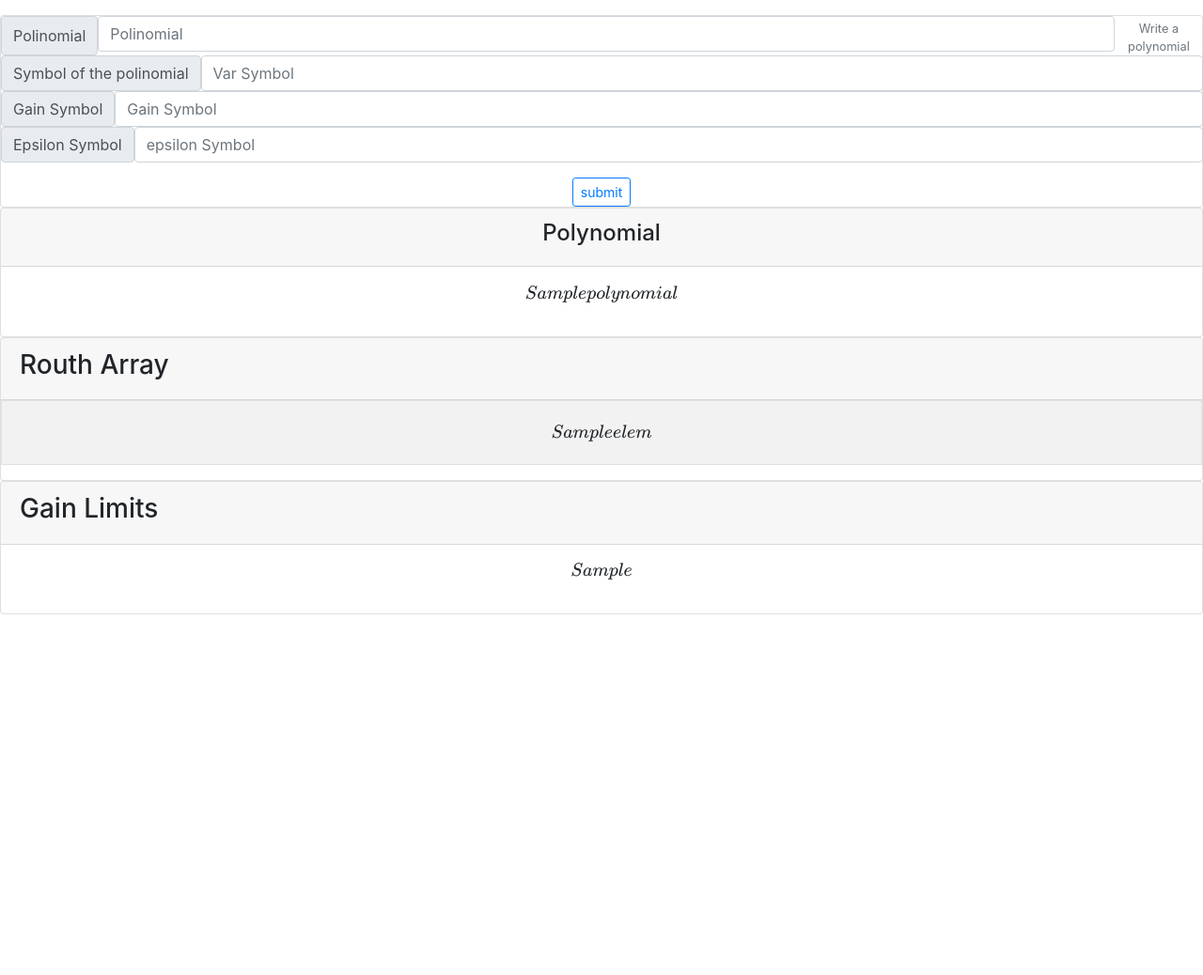
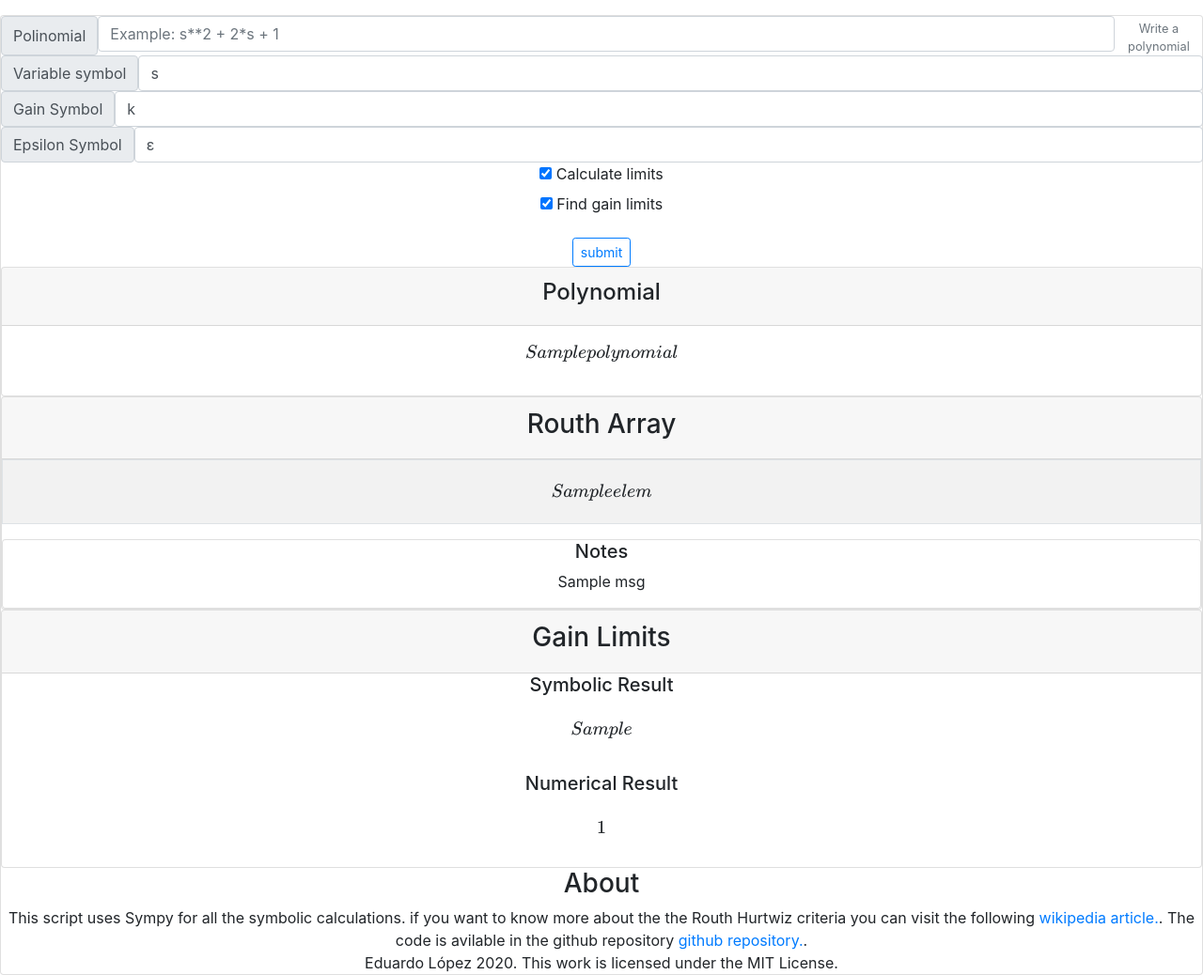
Before and after one commit to eduardo98m/Routh-Hurwitz-Stability-Criterion-Calculator, a Flask app: template templates/index.html in a window 1280 px wide. Shown: the part 65-1103 px from the top of the page at 94% size. Before the commit the page ends 719 px from the top, so only its background shows below. Run offline with Flask 2, Linux system fonts and the light colour scheme; the template is opened without the code that fills it: most values are stand-ins (such as "Sample title", 1, 10 or a date in 2020); parts of the project's set-up code (start-up, migrations or seed data) failed here and were passed over; some libraries are stand-ins or nearby versions.

Commit message:
Added Numerical value solution, default inputs and other options.

```diff
--- a/app.py
+++ b/app.py
@@ -4,6 +4,7 @@ from functions import Routh_Stability, SolveInequalities, eval_Epsilon
 
 from sympy.parsing.sympy_parser import parse_expr
 from sympy import symbols, poly, latex, simplify, expand, factor, N, collect
+from copy import deepcopy
 
 app = Flask(__name__)
 
@@ -21,90 +22,132 @@ def add_poly():
 
 	if request.method == 'POST':
 
-		# Web
+		try:
 
-		polynomia = request.form["poly"]
-		var = request.form["var"]
-		if var:
-			var = symbols(var)
-		else:
-			var =  symbols("s")
+			# Web
 
-		gain = request.form["gain"]
+			polynomia = request.form["poly"]
 
-		if gain:
-			gain = symbols(gain)
-		else:
-			gain =  symbols("k")
+			var = request.form["var"]
 
-		epsilon = request.form["epsilon"]
+			if var:
+				var = symbols(var)
+			else:
+				var =  symbols("s")
 
-		if epsilon:
-			epsilon = symbols(epsilon)
-		else:
-			epsilon =  symbols("ε")
+			gain = request.form["gain"]
+
+			if gain:
+				gain = symbols(gain)
+			else:
+				gain =  symbols("k")
+
+			epsilon = request.form["epsilon"]
+
+			if epsilon:
+				epsilon = symbols(epsilon)
+			else:
+				epsilon =  symbols("ε")
+
+
+
+			calc_lim  = bool(len(request.form.getlist("Calculate limits")))#fields.Boolean(request.form["Calculate limits"])
+			calc_gain = bool(len(request.form.getlist("Find gain limits")))#fields.Boolean(request.form["Find gain limits"])
+
+			#calc_gain = False
+
+
+			# Operations
+
+			Polynomial = poly(parse_expr(polynomia), var)
+
+			P = Polynomial.all_coeffs()
+
+
+			degree = len(P)
+
+			Polynomial_Latex = latex( collect(parse_expr(polynomia), var), order = 'lex' )
+
+
+			P.reverse()
+
+
+
+			R_array, Notes = Routh_Stability(P, limit_var = epsilon, print_array = False)
 
 
 
 
 
-		# Operations
+			gain_limits_num = "None"
+			gain_limits = "None"
 
-		Polynomial = poly(parse_expr(polynomia), var)
+			if calc_gain:
 
-		P = Polynomial.all_coeffs()
+				R_array_gain = R_array
 
+				try:
 
-		degree = len(P)
+					gain_limits_result = SolveInequalities(SolveInequalities(R_array_gain, gain))
 
-		Polynomial_Latex = latex( collect(parse_expr(polynomia), var), order = 'lex' )
-
-		print(Polynomial)
-		#help(Polynomial)
-
-		P.reverse()
-
-
-		if epsilon:
-			R_array = eval_Epsilon(Routh_Stability(P, limit_var = epsilon, print_array = False), epsilon)
-		else:
-			R_array = Routh_Stability(P, print_array = False)
-
-
-		try:
-
-			gain_limits = str(gain) + "\in" + latex(SolveInequalities(R_array, gain))
-
-		except:
-
-			try:
-
-				gain_limits = str(gain) + "\in" + latex(SolveInequalities(R_array, gain, solve_type = 'solve_sets'))
-
-
-			except:
-				gain_limits = "No Solution found"
+					gain_limits = str(gain) + "\in" + latex(gain_limits_result)
 
 
 
-		# Array elements are converted to strings
+					try:
 
-		n = len(R_array)
-		routh_array_LaTeX = []
-		for i in range(n):
-			row = R_array[i]
-			routh_array_LaTeX.append( [str(var) + "^{" + str(n - 1 - i) + '}:'] + [latex(elem) for elem in row ])
+
+						gain_limits_num = str(gain) + "\in" + latex(N(gain_limits_result))
+					except:
+
+						gain_limits_num = gain_limits
+
+
+				except :
+
+					try:
+						gain_limits_result =  SolveInequalities(R_array_gain, gain, solve_type = 'solve_sets')
+
+						gain_limits = str(gain) + "\in" + latex(gain_limits_result)
+
+						try:
+
+							gain_limits_num = str(gain) + "\in" + latex(N(gain_limits_result))
+						except:
+							gain_limits_num = gain_limits
+
+
+					except Exception as e:
+						print(e)
+						gain_limits = "No Solution found"
+						gain_limits_num =  "None"
+
+
+			if calc_lim:
+				R_array = eval_Epsilon(R_array, epsilon)
 
 
 
-		#flash(R_array)
+			# Array elements are converted to strings
+
+			n = len(R_array)
+			routh_array_LaTeX = []
+			for i in range(n):
+				row = R_array[i]
+				routh_array_LaTeX.append( [str(var) + "^{" + str(n - 1 - i) + '}:'] + [latex(elem) for elem in row ])
 
 
 
 
 
 
-		return render_template('index.html', Array = routh_array_LaTeX, gain_limits = gain_limits, Polynomial = Polynomial_Latex) #redirect(url_for('index'))
+			return render_template('index.html', Array = routh_array_LaTeX, gain_limits = gain_limits, Polynomial = Polynomial_Latex, Notes = Notes, gain_limits_num = gain_limits_num) #redirect(url_for('index'))
+
+
+		except Exception as e:
+
+			return render_template('index.html',  Notes = ["Unable to parse expression", "Error : " + str(e)])
+
 
 	else:
 
--- a/templates/index.html
+++ b/templates/index.html
@@ -44,38 +44,50 @@
 
 	<div class="input-group-prepend">
     	<span class="input-group-text">Polinomial</span>
-    	<input type = "text" name = "poly" placeholder="Polinomial" required class="form-control" aria-label="Sizing example input" aria-describedby="inputGroup-sizing-sm">
+    	<input type = "text" name = "poly" placeholder="Example: s**2 + 2*s + 1" required class="form-control" aria-label="Sizing example input" aria-describedby="inputGroup-sizing-sm">
    		<small id="polinomialHelp" class="form-text text-muted">Write a polynomial</small>
   	</div>
 
   	<div class="input-group-prepend">
-  		<span class="input-group-text">Symbol of the polinomial</span>
-  		<input type = "text" name = "var" placeholder="Var Symbol" required required class="form-control" aria-label="Sizing example input" aria-describedby="inputGroup-sizing-sm">
+  		<span class="input-group-text">Variable symbol</span>
+  		<input type = "text" name = "var" placeholder="s" required required class="form-control" aria-label="Sizing example input" aria-describedby="inputGroup-sizing-sm" value="s">
   	</div>
 
   	<div class="input-group-prepend">
   		<span class="input-group-text">Gain Symbol</span>
-		<input type = "text" name = "gain" placeholder="Gain Symbol" required class="form-control" aria-label="Sizing example input" aria-describedby="inputGroup-sizing-sm">
+		<input type = "text" name = "gain" placeholder="k" required class="form-control" aria-label="Sizing example input" aria-describedby="inputGroup-sizing-sm" value="k">
 	</div>
 
 	<div class="input-group-prepend">
 		<span class="input-group-text">Epsilon Symbol</span>
-		<input type = "text" name = "epsilon" placeholder="epsilon Symbol" required class="form-control" aria-label="Sizing example input" aria-describedby="inputGroup-sizing-sm">
+		<input type = "text" name = "epsilon" placeholder="ε" required class="form-control" aria-label="Sizing example input" aria-describedby="inputGroup-sizing-sm" value="ε">
 	</div>
 
 
-  </div>
 
+	<div id="container">
 
+		<div id="left">
+			<input type="checkbox" id="Calculate limits" name="Calculate limits" checked>
+			<label for="Calculate limits" > Calculate limits </label>
+		<br> </div>
 
+		<div id="center">
+			<input type="checkbox" id="Find gain limits" name="Find gain limits" checked>
+			<label for="Find gain limits"> Find gain limits</label><br>
+		</div>
 
+	</div>
+
+	</div>
+
+<div id="container">
 	<button type="submit" class="btn btn-sm btn-outline-primary">
 		submit
 	</button>
 
 </form>
 
-</center>
 </div>
 
 <center>
@@ -120,6 +132,15 @@
 		</tbody>
 
 	</table>
+	<div id="Notes " class="card">
+		<h5>Notes</h5>
+		{%for msg in Notes%}
+		<p>
+		{{msg}}
+		</p>
+		{%endfor%}
+	</div>
+
 </div>
 
 
@@ -128,10 +149,35 @@
 	<div class="card-header">
 	<h3>Gain Limits</h3>
 	</div>
-
+	<h5>Symbolic Result</h5>
 	<p>
 		\[{{gain_limits}}\]
 	</p>
+	<h5>Numerical Result</h5>
+	<p>
+		\[{{gain_limits_num}}\]
+	</p>
+</div>
+
+
+
+
+
+<div id = "About">
+	<h3>About</h3>
+	This script uses Sympy for all the symbolic calculations. if you want to know more about the the Routh Hurtwiz criteria you can visit the following <a href="https://es.wikipedia.org/wiki/Teorema_de_Routh-Hurwitz">wikipedia article.</a>.
+
+	The code is avilable in the github repository  <a href="https://github.com/eduardo98m/Routh-Hurwitz-Stability-Criterion-Calculator"> github repository.</a>.
+
+
+
+
+</div>
+
+<div id = "More Info">
+
+	Eduardo López 2020. This work is licensed under the MIT License.
+
 </div>
 
 
```
Also changed, not shown: functions.py (+4 -9 lines).
